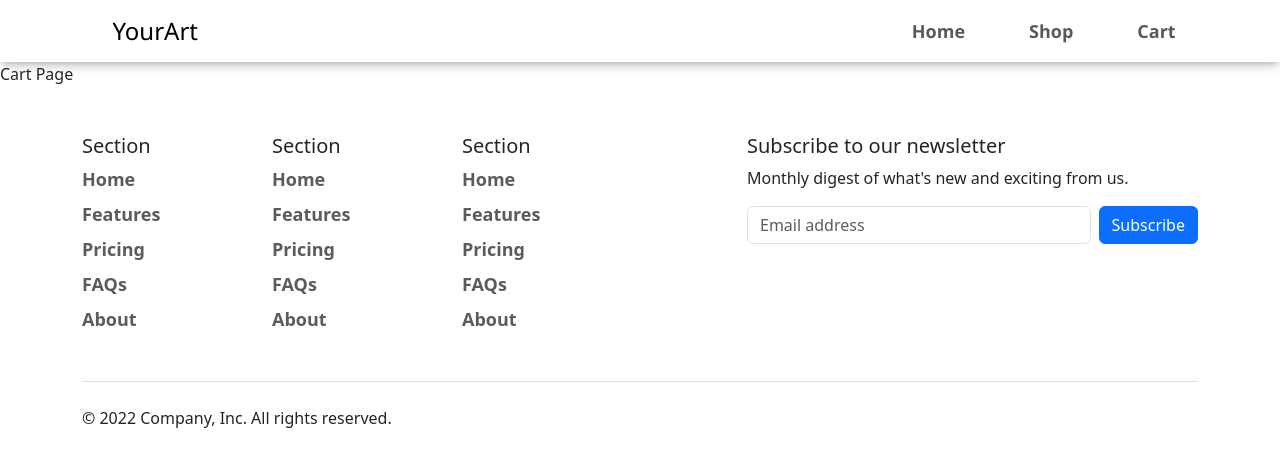
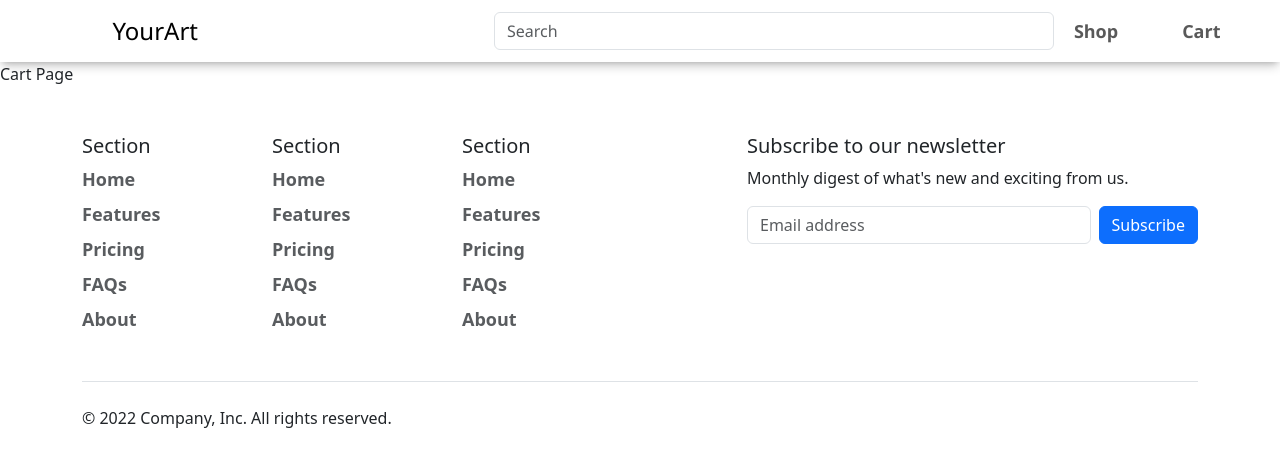
Before and after one commit to rohanjaiswal13/ArtGallery, a React (Vite) app: page /cart in a window 1280 px wide. Shown: the top 466 px of the page. Built offline with nearby package versions, Linux system fonts and the light colour scheme.

Commit message:
search bar added

```diff
--- a/src/components/navbar/navbar.css
+++ b/src/components/navbar/navbar.css
@@ -21,3 +21,8 @@
 .mr{
     margin-right: 48px;
 }
+
+.search{
+    width: 70vh!important;
+    margin-left: 50%!important;
+}
--- a/src/components/navbar/navbar.jsx
+++ b/src/components/navbar/navbar.jsx
@@ -5,27 +5,14 @@
   return (
     <nav className="navbar navbar-expand-lg navbar-light">
       <div className="container-fluid">
-        <a className="navbar-brand" href="/home">
+        <a className="navbar-brand" href="/">
           YourArt
         </a>
-        <button
-          className="navbar-toggler"
-          type="button"
-          data-bs-toggle="collapse"
-          data-bs-target="#navbarSupportedContent"
-          aria-controls="navbarSupportedContent"
-          aria-expanded="false"
-          aria-label="Toggle navigation"
-        >
-          <span className="navbar-toggler-icon"></span>
-        </button>
+        <form className="form-inline my-2 my-lg-0">
+      <input className="form-control mr-sm-2 search" type="search" placeholder="Search" aria-label="Search" />
+    </form>
         <div className="collapse navbar-collapse" id="navbarSupportedContent">
           <ul className="navbar-nav ms-auto mb-2 mb-lg-0">
-            <li className="nav-item mr">
-              <Link className="nav-link" to="/home">
-                Home{" "}
-              </Link>
-            </li>
             <li className="nav-item mr">
               <Link className="nav-link" to="/shop">
                 Shop{" "}
--- a/src/main.jsx
+++ b/src/main.jsx
@@ -34,14 +34,6 @@
       </div>
     ),
   },
-  {
-    path: "home",
-    element: (
-      <div>
-        <App />
-      </div>
-    ),
-  },
 ]);
 
 const root = ReactDOM.createRoot(document.getElementById("root")).render(
```
